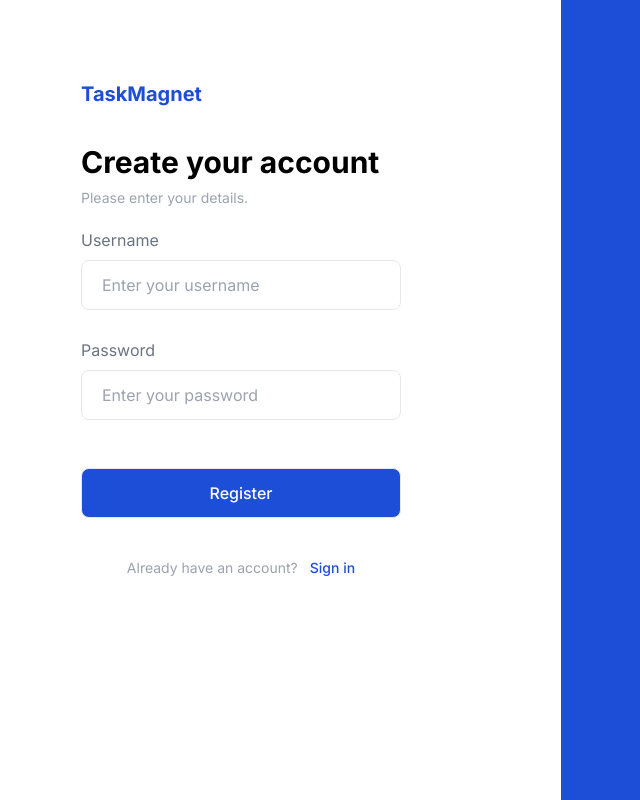
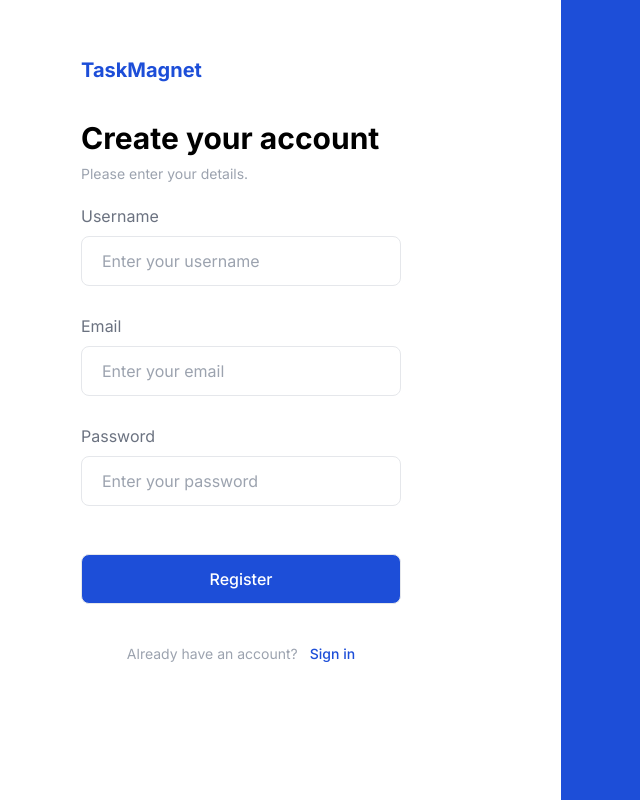
Before and after one commit to jiashao-dev/taskmagnet, a Next.js app: page /register in a window 1280 px wide. Shown: the whole page, without its empty margins (79-719 px from the left). Built offline with nearby package versions, Linux system fonts and the light colour scheme; no server answers.

Commit message:
feat: add a new field to registration

```diff
--- a/src/app/_components/LoginButton.tsx
+++ b/src/app/_components/LoginButton.tsx
@@ -10,7 +10,7 @@ export function LoginButton() {
         <Button
             disabled={pending}
             aria-disabled={pending}
-            className="w-full py-3 border rounded-lg bg-blue-700 text-white font-medium hover:bg-blue-500"
+            className="w-full py-3 border rounded-lg bg-blue-700 text-white font-medium mt-5 hover:bg-blue-500"
         >
             Log in
         </Button>
--- a/src/app/_components/LoginForm.tsx
+++ b/src/app/_components/LoginForm.tsx
@@ -45,7 +45,7 @@ export default function LoginForm() {
                         {formState.errors?.username}
                     </label>
                 </div>
-                <div className="flex flex-col mb-5">
+                <div className="flex flex-col">
                     <label
                         htmlFor="password"
                         className="text-base text-gray-500 pb-2"
--- a/src/app/register/_actions/register-user.ts
+++ b/src/app/register/_actions/register-user.ts
@@ -14,6 +14,7 @@ export async function registerUser(prevState: MessageState, formData: FormData)
 
     const username = formData.get('username')?.toString();
     const password = formData.get('password')?.toString();
+    const email = formData.get('email')?.toString();
 
     if (!username) {
         fieldErrors.username = "Username is required.";
@@ -23,7 +24,11 @@ export async function registerUser(prevState: MessageState, formData: FormData)
         fieldErrors.password = "Password is required.";
     }
 
-    if (!username || !password) {
+    if (!email) {
+        fieldErrors.email = "Email is required.";
+    }
+
+    if (!username || !password || !email) {
         res.isError = true;
         res.summary = "Don't leave the fields blank.";
         res.errors = fieldErrors;
@@ -35,7 +40,12 @@ export async function registerUser(prevState: MessageState, formData: FormData)
 
         const userCollections = mongoClient.db().collection("user");
 
-        const user = await userCollections.findOne({ username: username }, { projection: { _id: 1 }});
+        const user = await userCollections.findOne({
+            "$or": [
+                { "username": username },
+                { "email": email },
+            ],
+        }, { projection: { _id: 1 }});
         if (user) {
             res.isError = true;
             res.summary = "Account exists.";
@@ -45,6 +55,7 @@ export async function registerUser(prevState: MessageState, formData: FormData)
         const hashedPass = await bcrypt.hash(password, 10);
         await userCollections.insertOne({
             username: username,
+            email: email,
             password: hashedPass,
         });
 
--- a/src/app/register/_components/RegisterButton.tsx
+++ b/src/app/register/_components/RegisterButton.tsx
@@ -10,7 +10,7 @@ export function RegisterButton() {
         <Button
             disabled={pending}
             aria-disabled={pending}
-            className="w-full py-3 border rounded-lg bg-blue-700 text-white font-medium hover:bg-blue-500"
+            className="w-full py-3 border rounded-lg bg-blue-700 text-white font-medium mt-5 hover:bg-blue-500"
         >
             Register
         </Button>
--- a/src/app/register/_components/RegisterForm.tsx
+++ b/src/app/register/_components/RegisterForm.tsx
@@ -45,7 +45,31 @@ export function RegisterForm() {
                         {formState.errors?.username}
                     </label>
                 </div>
-                <div className="flex flex-col mb-5">
+                <div className="flex flex-col">
+                    <label
+                        htmlFor="email"
+                        className="text-base text-gray-500 pb-2"
+                    >
+                        Email
+                    </label>
+                    <input
+                        type="email"
+                        name="email"
+                        placeholder="Enter your email"
+                        required
+                        aria-required
+                        className={clsx("w-full px-5 py-3 border rounded-lg text-gray-700 focus:outline-gray-500", {
+                            "border-red-500": formState.errors?.email,
+                        })}
+                    />
+                    <label
+                        htmlFor="email"
+                        className="text-xs text-red-500 pt-1"
+                    >
+                        {formState.errors?.email}
+                    </label>
+                </div>
+                <div className="flex flex-col">
                     <label
                         htmlFor="password"
                         className="text-base text-gray-500 pb-2"
--- a/src/app/register/page.tsx
+++ b/src/app/register/page.tsx
@@ -4,7 +4,7 @@ import { RegisterForm } from "./_components/RegisterForm";
 export default function Page() {
     return (
         <div className="flex justify-center items-center h-screen">
-            <div className="w-1/2 h-full py-20 px-40">
+            <div className="w-1/2 h-full py-14 px-40">
                 <div className="w-full mb-2">
                     <h2 className="text-xl font-bold text-blue-700">TaskMagnet</h2>
                 </div>
```
